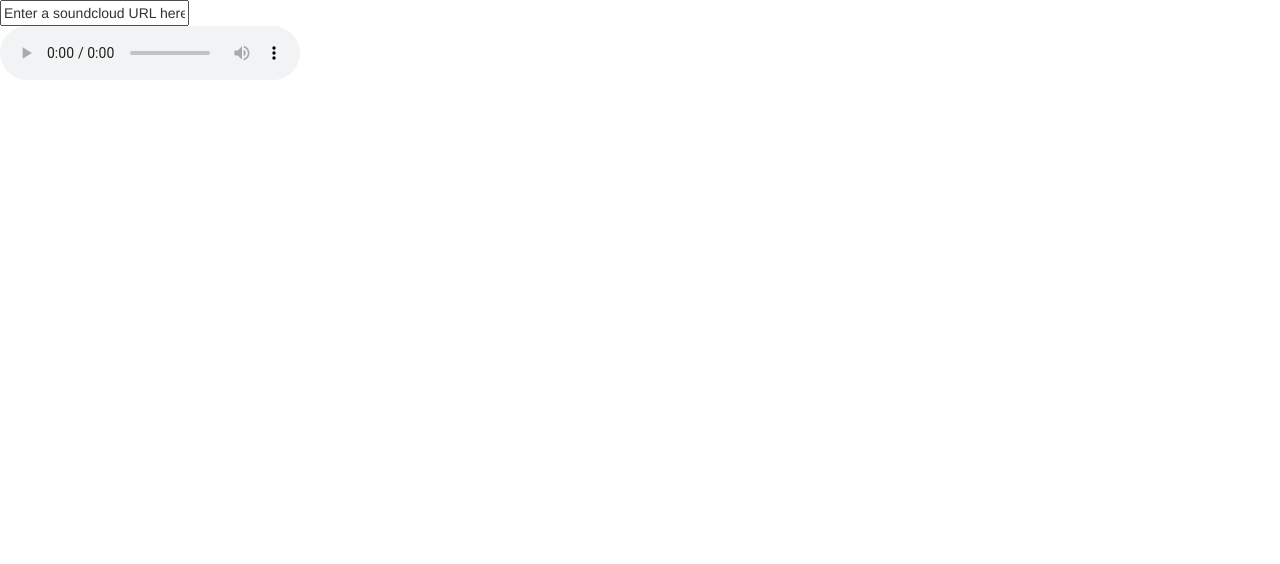
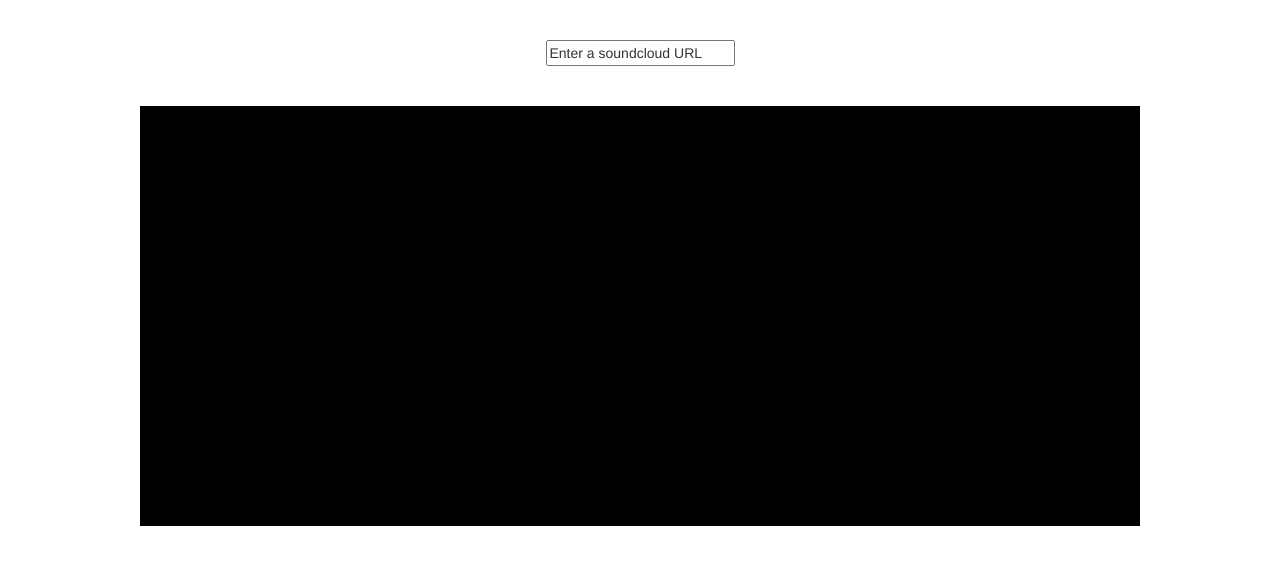
Before and after one commit to evanhli/EHLSQ.github.io, a plain HTML site: page visualizer.html in a window 1280 px wide. Drawn offline with nearby package versions, Linux system fonts and the light colour scheme.

Commit message:
Basic visualization ready

```diff
--- /dev/null
+++ b/css/visualizer.css
@@ -0,0 +1,13 @@
+canvas {
+    padding-left: 0;
+    padding-right: 0;
+    margin-left: auto;
+    margin-right: auto;
+    display: block;
+}
+
+
+#inputURL {
+  text-align: center;
+  padding:40px;
+}
--- a/scripts/visualizer.js
+++ b/scripts/visualizer.js
@@ -1,14 +1,8 @@
 var clientID = '01bb591b4637b19ade24864ab8ab2dfc';
 
 var loader;
-
-window.onload = function init () {
-  var player =  document.getElementById('player');
-  player.crossOrigin = "anonymous";
-
-  var audioSource = new SoundCloudAudioSource(player);
-
-}
+var canvas;
+var canvasCtx;
 
 $( "form" ).submit(function( event ) {
   var input = document.getElementById('myText');
@@ -19,6 +13,18 @@ $( "form" ).submit(function( event ) {
 
 });
 
+window.onload = function init () {
+
+  var player =  document.getElementById('player');
+  player.crossOrigin = "anonymous";
+
+  canvas = document.querySelector('.visualizer');
+  canvasCtx = canvas.getContext("2d");
+
+
+  var audioSource = new SoundCloudAudioSource(player);
+
+}
 
 var SoundCloudAudioSource = function ( player ) {
   var audioCtx = new (window.AudioContext || window.webkitAudioContext);
@@ -30,16 +36,42 @@ var SoundCloudAudioSource = function ( player ) {
 
   var streamData = new Uint8Array(128);
 
-  setInterval(function () {
+  // setInterval(function () {
+  //   analyser.getByteFrequencyData(streamData);
+  //   console.log(streamData);
+  //
+  // }, 20)
+
+  function draw() {
+    drawVisual = requestAnimationFrame(draw);
+
     analyser.getByteFrequencyData(streamData);
-    console.log(streamData);
-  }, 20)
+    var bufferLength = analyser.frequencyBinCount;
+
+    canvasCtx.fillStyle = 'rgb(0, 0, 0)';
+    canvasCtx.fillRect(0, 0, canvas.width, canvas.height);
+
+    var barWidth = (canvas.width / bufferLength) * 4;
+    var barHeight;
+    var x = 0;
+
+    for(var i = 0; i < bufferLength; i+=3) {
+
+      barHeight = Math.pow(streamData[i],1);
+
+      canvasCtx.fillStyle = 'rgb(' + (barHeight+100) + ', ' + (barHeight) + ' , 0 )';
+      canvasCtx.fillRect(x, canvas.height-barHeight/2, barWidth, barHeight * 5);
+
+      x += barWidth + 1;
+    }
+  };
+
+  draw();
 
   player.play();
 
 
 }
-
 
 var SoundCloudLoader = function ( player, track_url ) {
 
--- a/visualizer.html
+++ b/visualizer.html
@@ -13,16 +13,23 @@
     <script src="https://maxcdn.bootstrapcdn.com/bootstrap/3.3.6/js/bootstrap.min.js" integrity="sha384-0mSbJDEHialfmuBBQP6A4Qrprq5OVfW37PRR3j5ELqxss1yVqOtnepnHVP9aJ7xS" crossorigin="anonymous"></script>
     <script src="https://connect.soundcloud.com/sdk/sdk-3.1.2.js"></script>
 
+    <link rel="stylesheet" type="text/css" href="./css/visualizer.css" />
 
   </head>
 
   <body>
 
-    <form id="inputURL">
-        <input type="text" id="myText" value="Enter a soundcloud URL here">
-    </form>
+    <div>
+      <form id="inputURL">
+          <input type="text" id="myText" value="Enter a soundcloud URL">
+      </form>
+    </div>
 
-    <audio id="player" controls="" autoplay="" preload autobuffer></audio>
+
+
+    <audio id="player" autoplay preload autobuffer></audio>
+
+    <canvas class="visualizer" width="1000px" height="420px"></canvas>
 
   </body>
 
```
